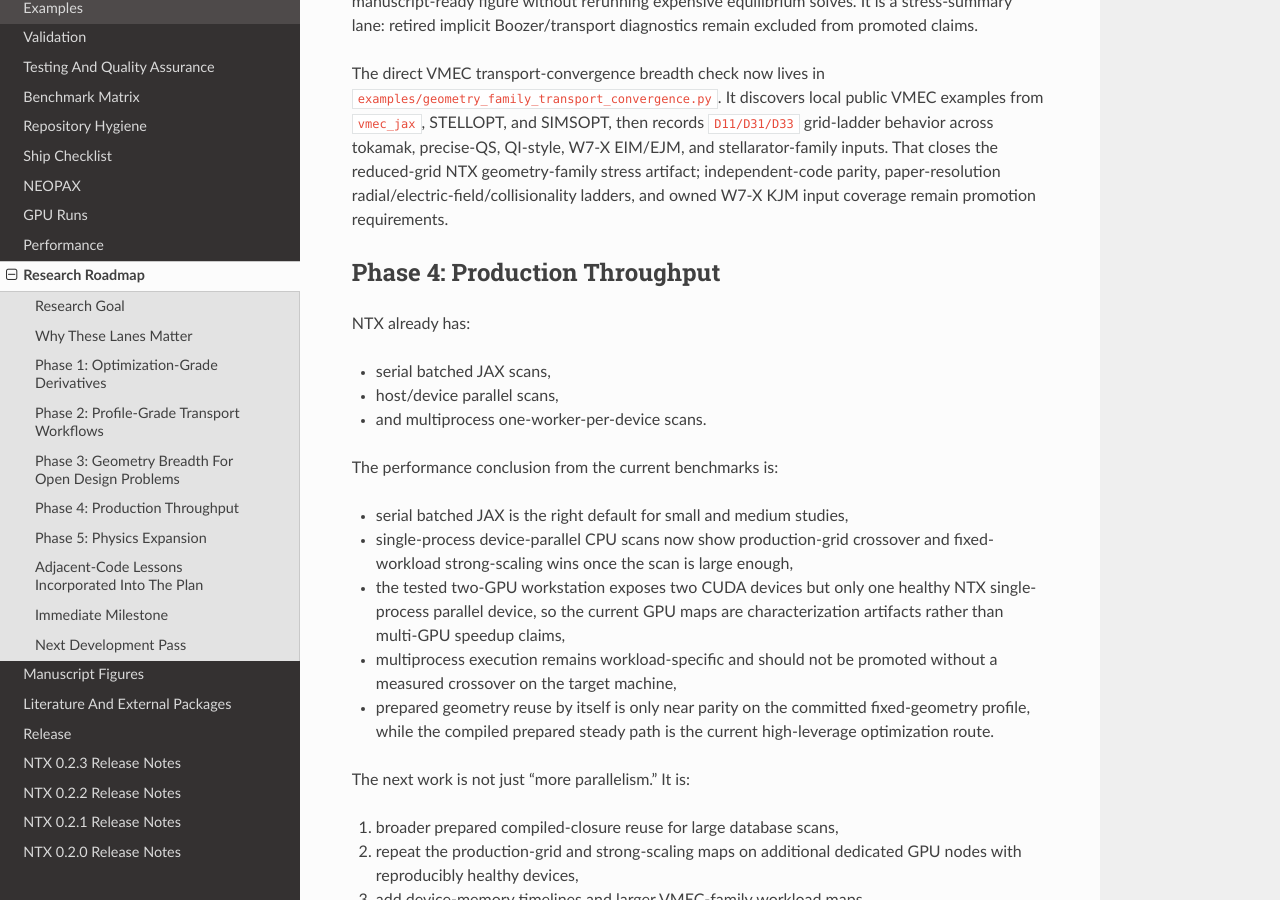
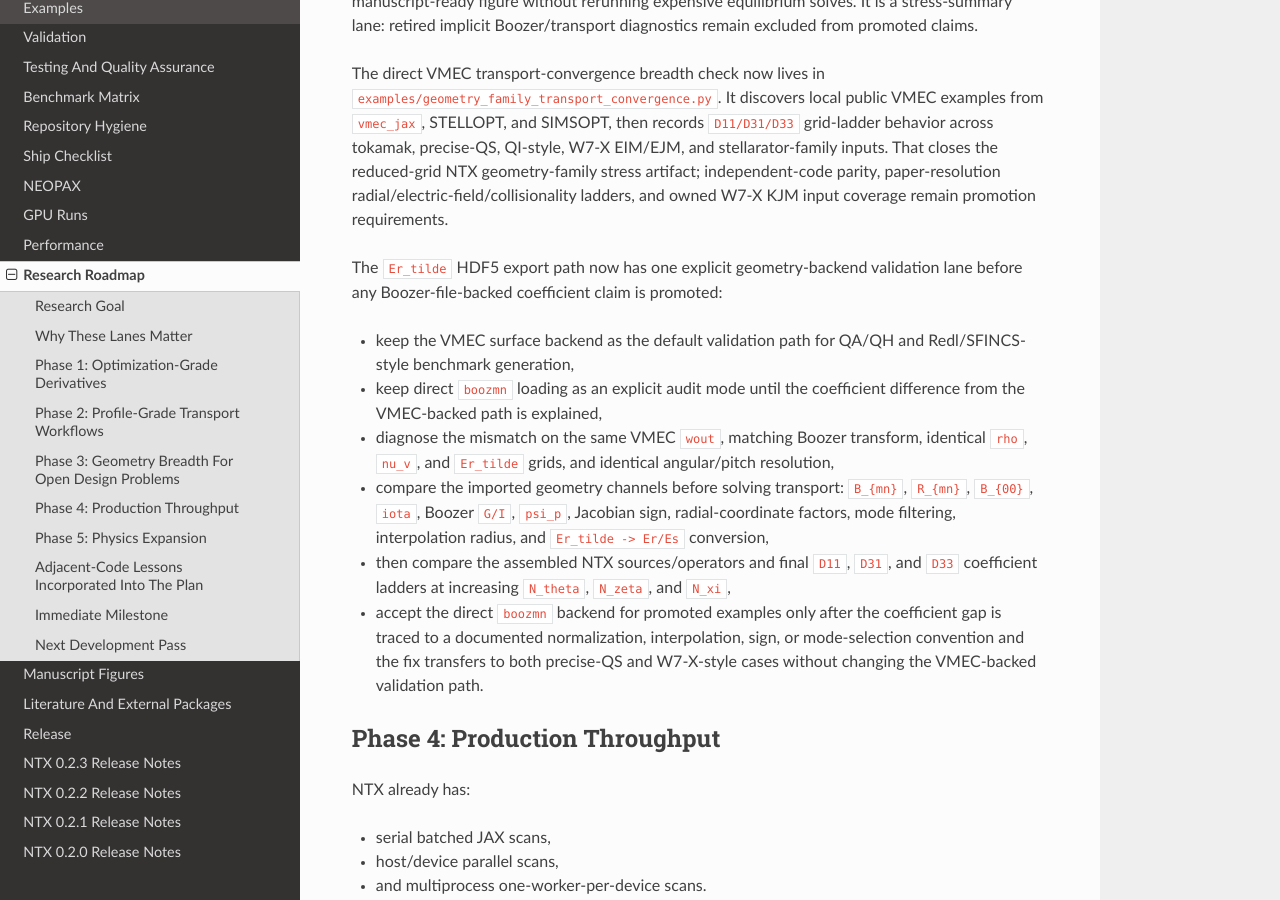
Before and after one commit to uwplasma/NTX, a Sphinx documentation site: the page built from docs/research-roadmap.md, in a window 1280 px wide and 900 px high, scrolled down 4549 px. Built offline with Sphinx 7.4.7 and the Read the Docs theme 3.1.0, drawn with Linux system fonts in a browser that asks for light colours.

Commit message:
Track Boozer backend validation lane

```diff
--- a/docs/research-roadmap.md
+++ b/docs/research-roadmap.md
@@ -235,6 +235,27 @@ reduced-grid NTX geometry-family stress artifact; independent-code parity,
 paper-resolution radial/electric-field/collisionality ladders, and owned W7-X
 KJM input coverage remain promotion requirements.
 
+The `Er_tilde` HDF5 export path now has one explicit geometry-backend
+validation lane before any Boozer-file-backed coefficient claim is promoted:
+
+- keep the VMEC surface backend as the default validation path for QA/QH and
+  Redl/SFINCS-style benchmark generation,
+- keep direct `boozmn` loading as an explicit audit mode until the coefficient
+  difference from the VMEC-backed path is explained,
+- diagnose the mismatch on the same VMEC `wout`, matching Boozer transform,
+  identical `rho`, `nu_v`, and `Er_tilde` grids, and identical angular/pitch
+  resolution,
+- compare the imported geometry channels before solving transport:
+  `B_{mn}`, `R_{mn}`, `B_{00}`, `iota`, Boozer `G/I`, `psi_p`, Jacobian sign,
+  radial-coordinate factors, mode filtering, interpolation radius, and
+  `Er_tilde -> Er/Es` conversion,
+- then compare the assembled NTX sources/operators and final `D11`, `D31`, and
+  `D33` coefficient ladders at increasing `N_theta`, `N_zeta`, and `N_xi`,
+- accept the direct `boozmn` backend for promoted examples only after the
+  coefficient gap is traced to a documented normalization, interpolation, sign,
+  or mode-selection convention and the fix transfers to both precise-QS and
+  W7-X-style cases without changing the VMEC-backed validation path.
+
 ## Phase 4: Production Throughput
 
 NTX already has:
```
Also changed, not shown: plan.md (+13 -0 lines).
